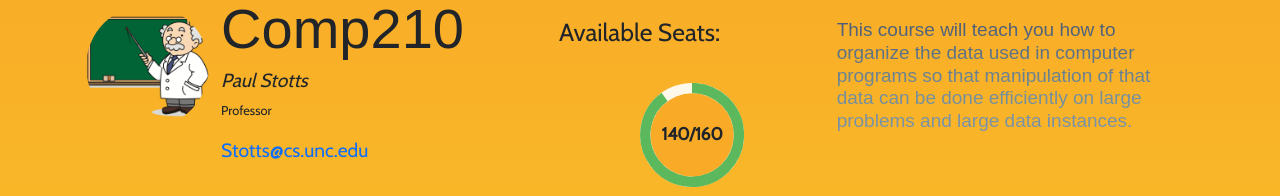
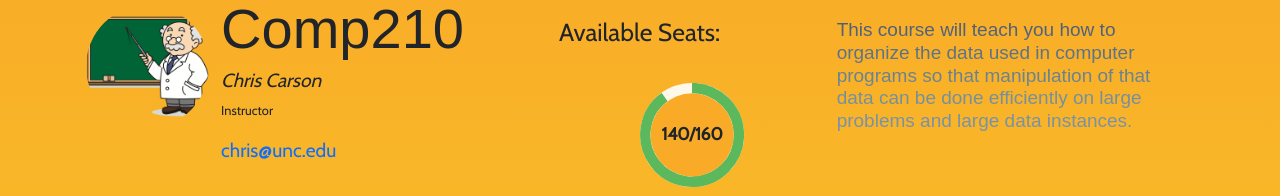
Before and after one commit to jackgeng19/connect_carolina_enroll101, a plain HTML site: page index3.html in a window 1280 px wide. Shown: the part 147-343 px from the top of the page. Drawn offline with nearby package versions, Linux system fonts and the light colour scheme; a web font is replaced by a local one.

Commit message:
Update index3.html

```diff
--- a/index3.html
+++ b/index3.html
@@ -38,9 +38,9 @@
               </div>
               <div class="col-8 head-txt hero">
                 <h1>Comp210</h1>
-                <h6>Paul Stotts</h6>
-                <p>Professor</p>
-                <a href="">Stotts@cs.unc.edu</a>
+                <h6>Chris Carson</h6>
+                <p>Instructor</p>
+                <a href="#">chris@unc.edu</a>
               </div>
             </div>
             </div>
```
